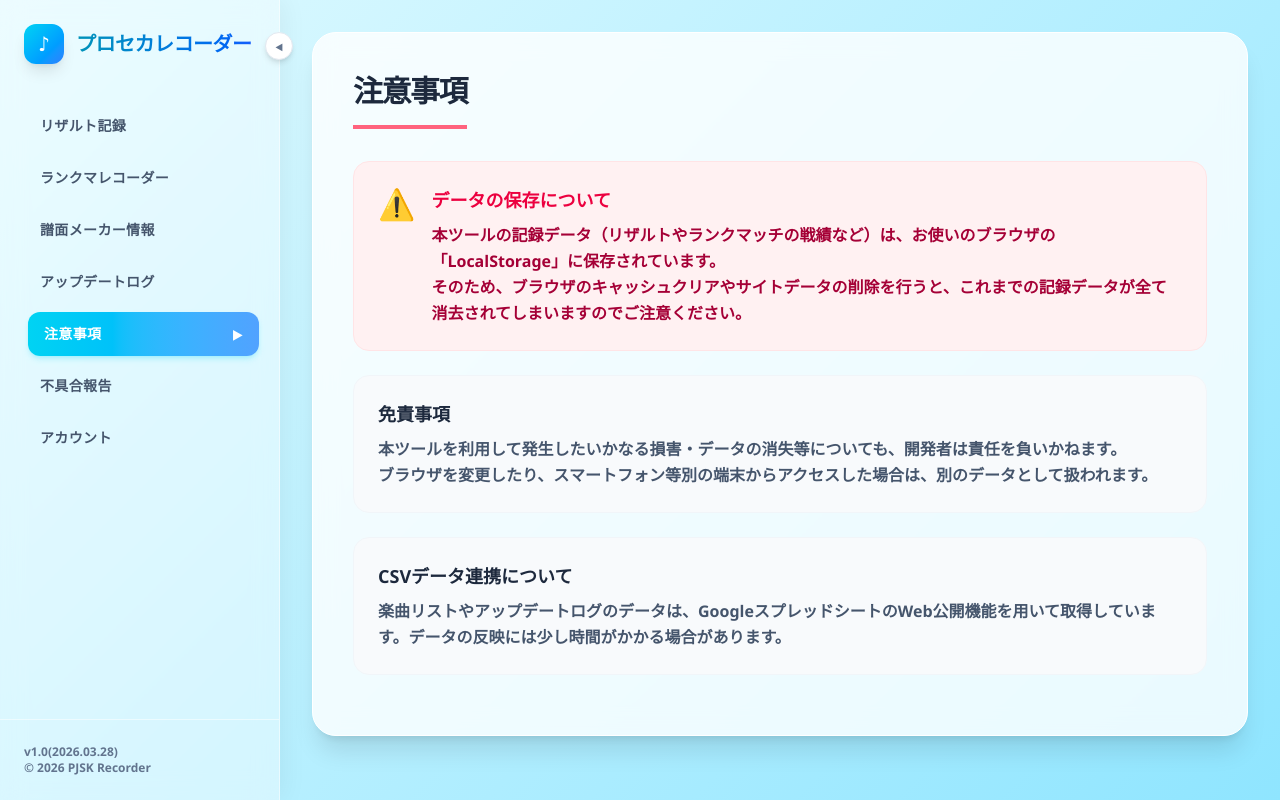
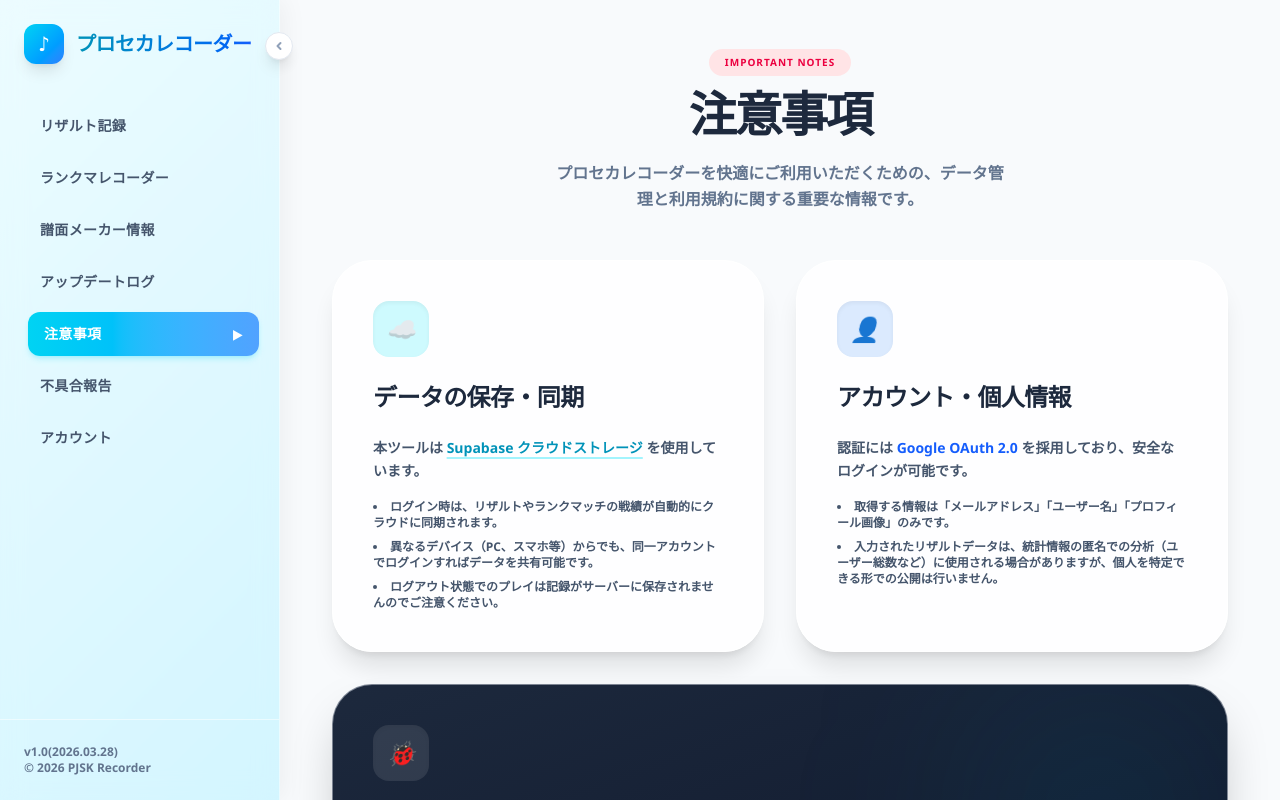
Before and after one commit to compass0810/pjsk-recorder, a Next.js app: page /notice in a window 1280 px wide. Built offline with nearby package versions, Linux system fonts and the light colour scheme; no server answers; the database is empty.

Commit message:
UIの改善とか

```diff
--- a/src/app/notice/page.tsx
+++ b/src/app/notice/page.tsx
@@ -1,36 +1,82 @@
+"use client";
+
 export default function NoticePage() {
   return (
-    <div className="flex flex-col h-full p-8 absolute inset-0 overflow-y-auto w-full mx-auto">
-      <div className="bg-white/80 backdrop-blur-md rounded-3xl p-10 shadow-xl border border-white flex-1 mb-8">
-        <h2 className="text-3xl font-black text-slate-800 tracking-tighter border-b-4 border-rose-400 pb-4 inline-block mb-8">注意事項</h2>
+    <div className="flex flex-col min-h-screen p-6 lg:p-12 bg-slate-50 overflow-y-auto pb-20">
+      <div className="max-w-4xl mx-auto w-full space-y-12 animate-fade-in-up">
 
-        <div className="space-y-6 text-slate-700 leading-relaxed font-bold">
-          <div className="bg-rose-50 p-6 rounded-2xl border border-rose-100 flex gap-4">
-            <div className="text-3xl">⚠️</div>
-            <div>
-              <h3 className="text-lg font-black text-rose-600 mb-2">データの保存について</h3>
-              <p className="text-rose-800">
-                本ツールの記録データ（リザルトやランクマッチの戦績など）は、お使いのブラウザの「LocalStorage」に保存されています。<br/>
-                そのため、<strong>ブラウザのキャッシュクリアやサイトデータの削除を行うと、これまでの記録データが全て消去されてしまいます</strong>のでご注意ください。
+        <header className="text-center space-y-4">
+          <div className="inline-block px-4 py-1.5 rounded-full bg-rose-100 text-rose-600 text-[10px] font-black tracking-widest uppercase mb-2">Important Notes</div>
+          <h1 className="text-5xl font-black text-slate-800 tracking-tighter leading-tight">注意事項</h1>
+          <p className="text-slate-500 font-bold max-w-md mx-auto leading-relaxed">
+            プロセカレコーダーを快適にご利用いただくための、データ管理と利用規約に関する重要な情報です。
+          </p>
+        </header>
+
+        <div className="grid grid-cols-1 md:grid-cols-2 gap-8">
+
+          {/* データ管理について */}
+          <div className="bg-white/80 backdrop-blur-xl rounded-[2.5rem] p-10 shadow-xl border border-white space-y-6">
+            <div className="w-14 h-14 bg-cyan-100 text-cyan-600 rounded-2xl flex items-center justify-center text-2xl font-bold italic shadow-inner">☁️</div>
+            <h2 className="text-2xl font-black text-slate-800 tracking-tight">データの保存・同期</h2>
+            <div className="space-y-4 text-slate-600 font-bold leading-relaxed text-sm">
+              <p>
+                本ツールは <span className="text-cyan-600 decoration-cyan-200 decoration-2 underline-offset-4 underline">Supabase クラウドストレージ</span> を使用しています。
               </p>
+              <ul className="list-disc list-inside space-y-2 text-xs">
+                <li>ログイン時は、リザルトやランクマッチの戦績が自動的にクラウドに同期されます。</li>
+                <li>異なるデバイス（PC、スマホ等）からでも、同一アカウントでログインすればデータを共有可能です。</li>
+                <li>ログアウト状態でのプレイは記録がサーバーに保存されませんのでご注意ください。</li>
+              </ul>
             </div>
           </div>
 
-          <div className="bg-slate-50 p-6 rounded-2xl border border-slate-100">
-            <h3 className="text-lg font-black text-slate-800 mb-2">免責事項</h3>
-            <p className="text-slate-600">
-              本ツールを利用して発生したいかなる損害・データの消失等についても、開発者は責任を負いかねます。<br/>
-              ブラウザを変更したり、スマートフォン等別の端末からアクセスした場合は、別のデータとして扱われます。
-            </p>
+          {/* セキュリティとアカウント */}
+          <div className="bg-white/80 backdrop-blur-xl rounded-[2.5rem] p-10 shadow-xl border border-white space-y-6">
+            <div className="w-14 h-14 bg-blue-100 text-blue-600 rounded-2xl flex items-center justify-center text-2xl font-bold italic shadow-inner">👤</div>
+            <h2 className="text-2xl font-black text-slate-800 tracking-tight">アカウント・個人情報</h2>
+            <div className="space-y-4 text-slate-600 font-bold leading-relaxed text-sm">
+              <p>
+                認証には <span className="text-blue-600">Google OAuth 2.0</span> を採用しており、安全なログインが可能です。
+              </p>
+              <ul className="list-disc list-inside space-y-2 text-xs">
+                <li>取得する情報は「メールアドレス」「ユーザー名」「プロフィール画像」のみです。</li>
+                <li>入力されたリザルトデータは、統計情報の匿名での分析（ユーザー総数など）に使用される場合がありますが、個人を特定できる形での公開は行いません。</li>
+              </ul>
+            </div>
           </div>
 
-          <div className="bg-slate-50 p-6 rounded-2xl border border-slate-100">
-            <h3 className="text-lg font-black text-slate-800 mb-2">CSVデータ連携について</h3>
-            <p className="text-slate-600">
-              楽曲リストやアップデートログのデータは、GoogleスプレッドシートのWeb公開機能を用いて取得しています。データの反映には少し時間がかかる場合があります。
-            </p>
+          {/* 不具合とフィードバック */}
+          <div className="bg-white/10 backdrop-blur-3xl rounded-[2.5rem] p-10 shadow-2xl border border-slate-200/50 space-y-6 md:col-span-2 bg-gradient-to-br from-slate-800 to-slate-900 text-white relative overflow-hidden">
+             <div className="absolute top-0 right-0 w-64 h-64 bg-cyan-500/10 blur-[100px] rounded-full" />
+             <div className="w-14 h-14 bg-white/10 text-white rounded-2xl flex items-center justify-center text-2xl font-bold italic shadow-inner relative z-10">🐞</div>
+             <h2 className="text-2xl font-black tracking-tight relative z-10">不具合の報告・改善依頼</h2>
+             <div className="text-slate-300 font-bold leading-relaxed text-sm relative z-10 max-w-2xl">
+               <p className="mb-4">
+                 アプリ内で発生したエラーや、データが正しく反映されない等の不具合は、左パネルの <span className="text-cyan-400">「不具合報告」</span> ページから報告いただけます。
+               </p>
+               <p>
+                 開発チームは定期的に報告内容を確認し、順次「調査・修正中」「解決済」の対応を行っています。重要度に応じて優先的に対応いたしますので、お気軽にご投稿ください。
+               </p>
+             </div>
           </div>
+
+          {/* 免責事項 */}
+          <div className="border-t-2 border-slate-200 pt-8 mt-4 md:col-span-2">
+             <h3 className="text-xs font-black text-slate-400 uppercase tracking-widest mb-4 px-2">Disclaimer</h3>
+             <p className="text-[10px] text-slate-400 font-bold leading-relaxed px-2 italic">
+               本ツールを利用して発生したいかなる損害・事故等についても、開発者は一切の責任を負いかねます。
+               本ツールは個人の活動として運営されており、プロジェクトセカイ公式とは一切関係ありません。
+               データの完全な保存を保証するものではないため、重要な記録についてはご自身での管理を推奨いたします。
+             </p>
+          </div>
+
         </div>
+
+        <footer className="text-center pt-20">
+           <p className="text-[10px] font-black text-slate-300 uppercase tracking-[0.4em]">© 2026 PJSK Recorder Project Team</p>
+        </footer>
+
       </div>
     </div>
   );
--- a/src/components/Sidebar.tsx
+++ b/src/components/Sidebar.tsx
@@ -35,12 +35,21 @@ export default function Sidebar() {
   return (
     <aside className={`${isOpen ? 'w-70' : 'w-20'} min-h-[100dvh] bg-white/40 backdrop-blur-md border-r border-white/50 flex flex-col shadow-[4px_0_24px_rgba(0,0,0,0.05)] relative z-10 transition-all duration-300 pointer-events-auto`}>
 
-      {/* 開閉ボタン */}
       <button
         onClick={() => setIsOpen(!isOpen)}
-        className="absolute -right-3.5 top-8 w-7 h-7 bg-white rounded-full border border-slate-200 shadow-md flex items-center justify-center text-slate-500 hover:text-cyan-500 hover:border-cyan-300 transition-colors z-20"
+        className="absolute -right-3.5 top-8 w-7 h-7 bg-white rounded-full border border-slate-200 shadow-lg flex items-center justify-center text-slate-400 hover:text-cyan-500 hover:border-cyan-300 transition-all z-20 active:scale-90"
       >
-        <span className={`text-[10px] font-black transition-transform duration-300 ${isOpen ? '' : 'rotate-180'}`}>◀</span>
+        <svg
+          viewBox="0 0 24 24"
+          fill="none"
+          stroke="currentColor"
+          strokeWidth="4"
+          strokeLinecap="round"
+          strokeLinejoin="round"
+          className={`w-3 h-3 transition-transform duration-500 ${isOpen ? '' : 'rotate-180'}`}
+        >
+          <polyline points="15 18 9 12 15 6" />
+        </svg>
       </button>
 
       <div className={`flex items-center gap-3 p-6 mb-4 transition-all ${isOpen ? 'justify-start' : 'justify-center px-0'}`}>
```
